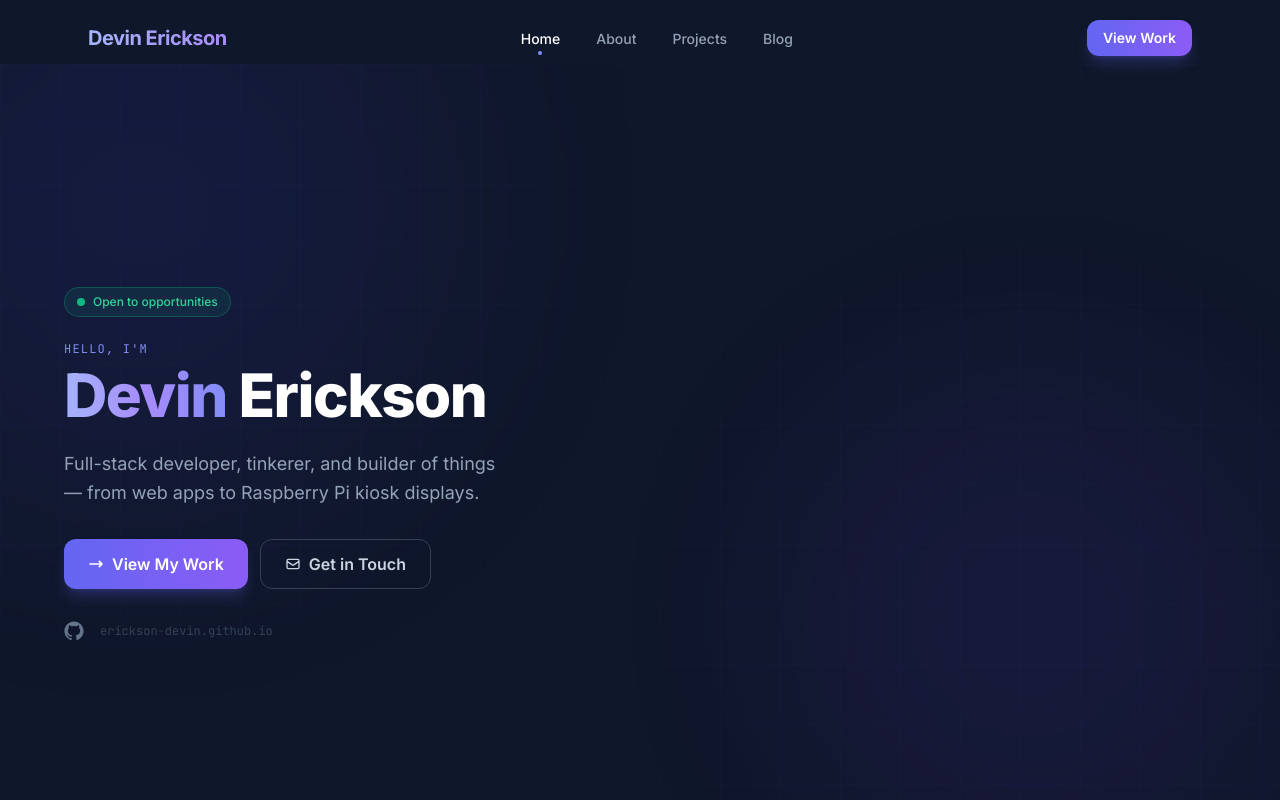
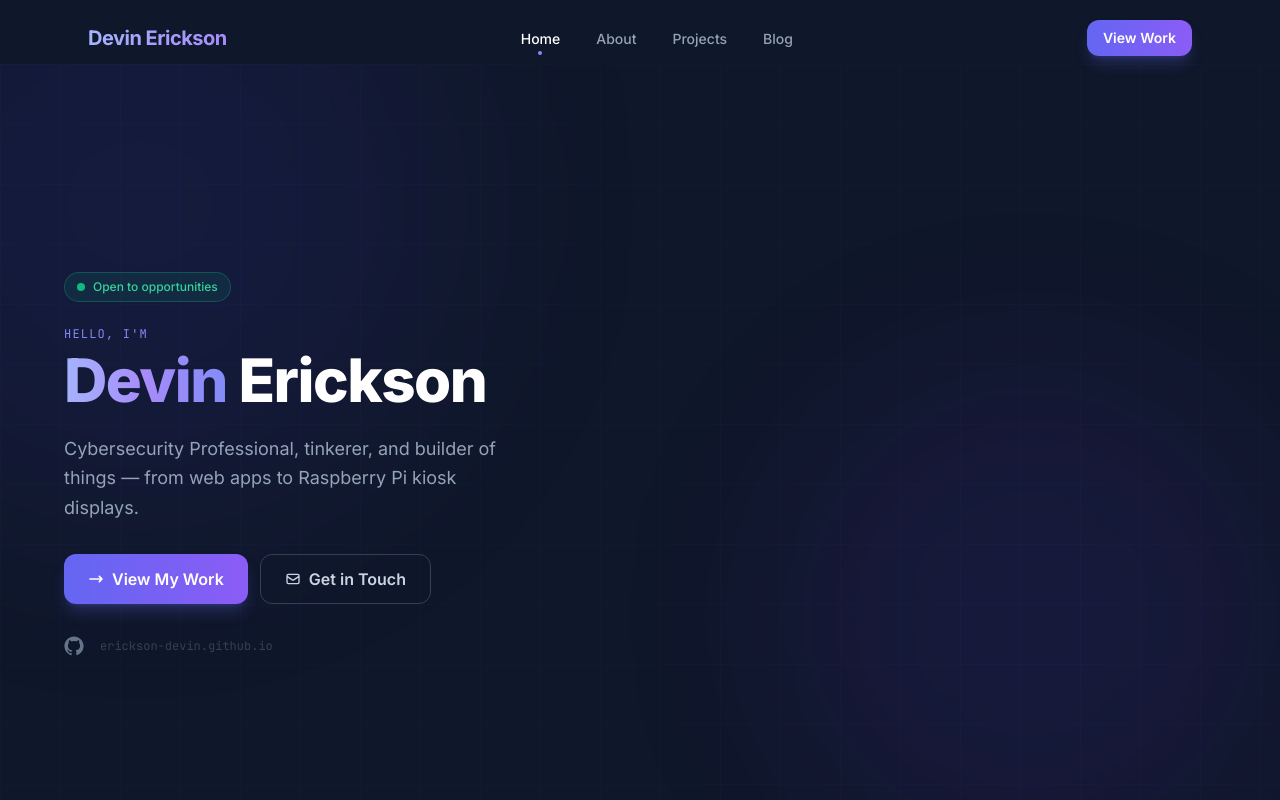
Before and after one commit to erickson-devin/erickson-devin.github.io, a React (Vite) app: page / in a window 1280 px wide. Shown: the top 800 px of the page. Built offline with nearby package versions, Linux system fonts and the light colour scheme.

Commit message:
feat: add Home page component with hero and project preview sections

```diff
--- a/src/pages/Home.jsx
+++ b/src/pages/Home.jsx
@@ -71,7 +71,7 @@ function HeroSection() {
 
           {/* Tagline */}
           <p className="text-lg text-slate-400 leading-relaxed max-w-md">
-            Full-stack developer, tinkerer, and builder of things — from web
+            Cybersecurity Professional, tinkerer, and builder of things — from web
             apps to Raspberry Pi kiosk displays.
           </p>
 
```
